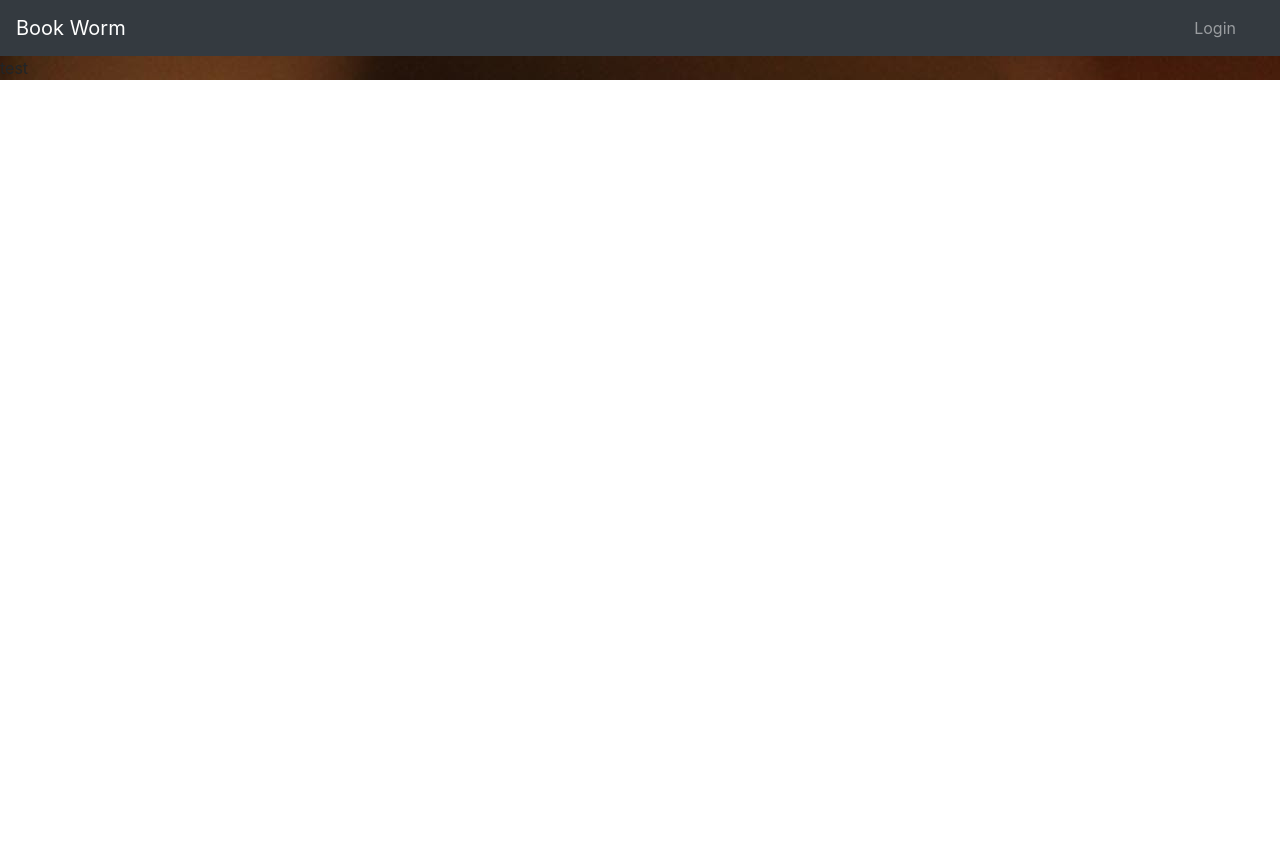
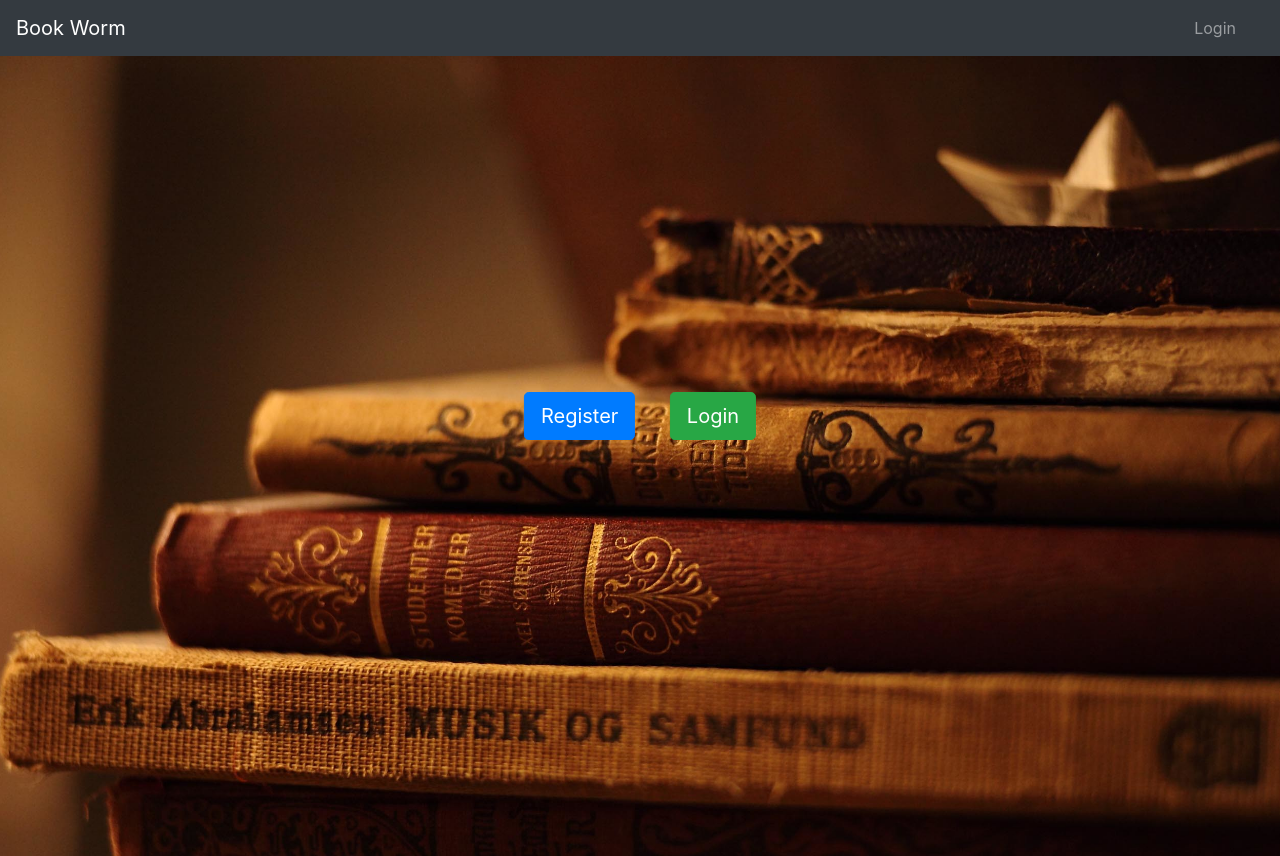
Before and after one commit to mspassov/Book-Review-Platform, a Flask app: page / in a window 1280 px wide. Before the commit the page ends 80 px from the top, so only its background shows below. Run offline with Flask 2, Linux system fonts and the light colour scheme; some libraries are stand-ins or nearby versions.

Commit message:
index.html html/css completed

```diff
--- a/static/styles_index.css
+++ b/static/styles_index.css
@@ -1,8 +1,33 @@
+body, html{
+	height: 100%;
+	margin: 0;
+}
+
 .ml-auto{
 	margin-right: 20px;
 }
 
 .book{
 	background-image: url("./img/books.jpg");
+	height: 100%;
+	background-position: center;
+	background-repeat: no-repeat;
+	background-size: cover;
+	position: relative;
+    text-align: center;
+}
 
+.centered{
+	position: absolute;
+    top: 45%;
+    left: 50%;
+    transform: translate(-50%, -50%);
 }
+
+.btn-primary{
+	margin-right: 15px;
+}
+
+.btn-success{
+	margin-left: 15px;
+}
--- a/templates/index.html
+++ b/templates/index.html
@@ -7,7 +7,10 @@
 {% block body %}
 
 	<div class="book">
-		test
+		<div class="centered">
+			<button type="button" class="btn btn-primary btn-lg">Register</button>
+			<button type="button" class="btn btn-success btn-lg">Login</button>
+		</div>
 	</div>
 
 
```
